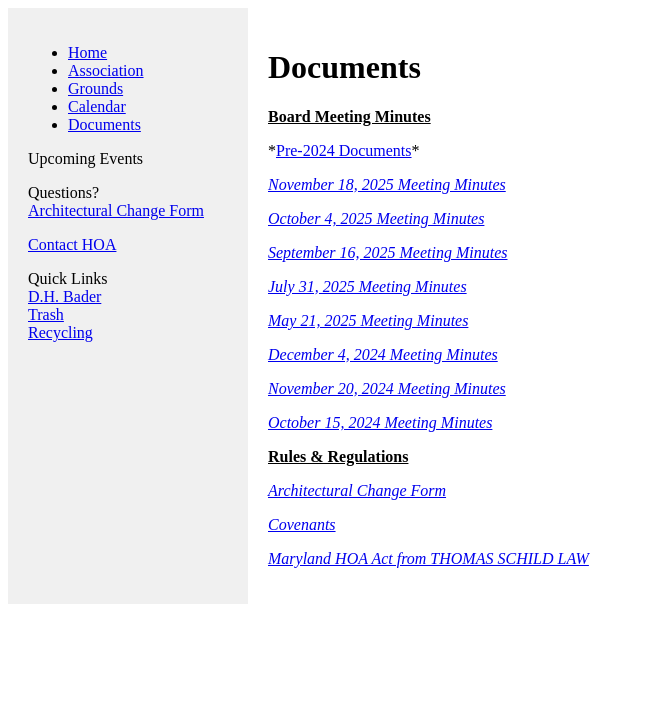
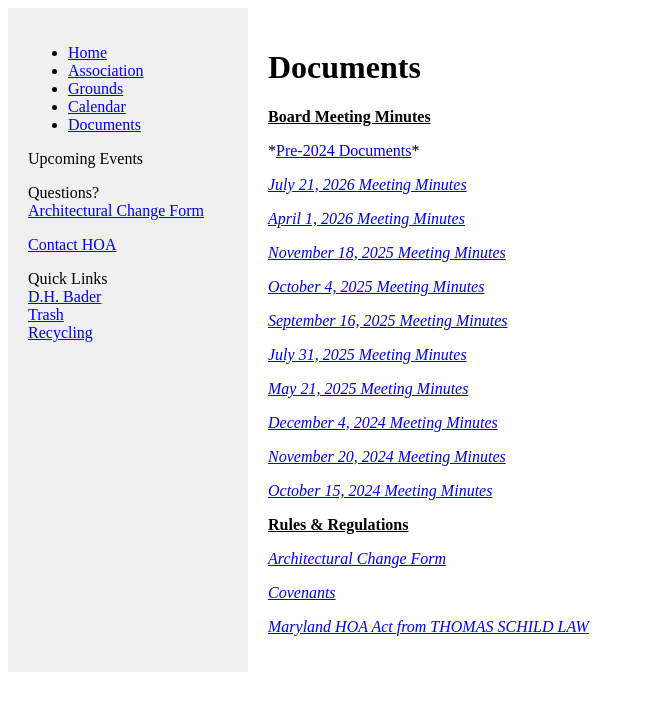
Before and after one commit to argylevillagehoa/argylevillagehoa.github.io, a Jekyll site: the page built from documents.md, in a window 1280 px wide. Shown: the top 711 px of the page, without its empty margins (0-645 px from the left). Built offline with Jekyll 4.4.1, drawn with Linux system fonts in a browser that asks for light colours.

Commit message:
meeting minutes april/july 2026

```diff
--- a/documents.md
+++ b/documents.md
@@ -7,6 +7,10 @@ title: Documents
 <b><u>Board Meeting Minutes</u></b>
 <p>
 *<a href="/documents_old">Pre-2024 Documents</a>*
+<p>
+<i><a href="/downloads/minutes/July_21_2026.docx">July 21, 2026 Meeting Minutes</a></i>
+<p>
+<i><a href="/downloads/minutes/April_1_2026.docx">April 1, 2026 Meeting Minutes</a></i>
 <p>
 <i><a href="/downloads/minutes/November_18_2025.docx">November 18, 2025 Meeting Minutes</a></i>
 <p>
```
Also changed, not shown: 2 other files.
